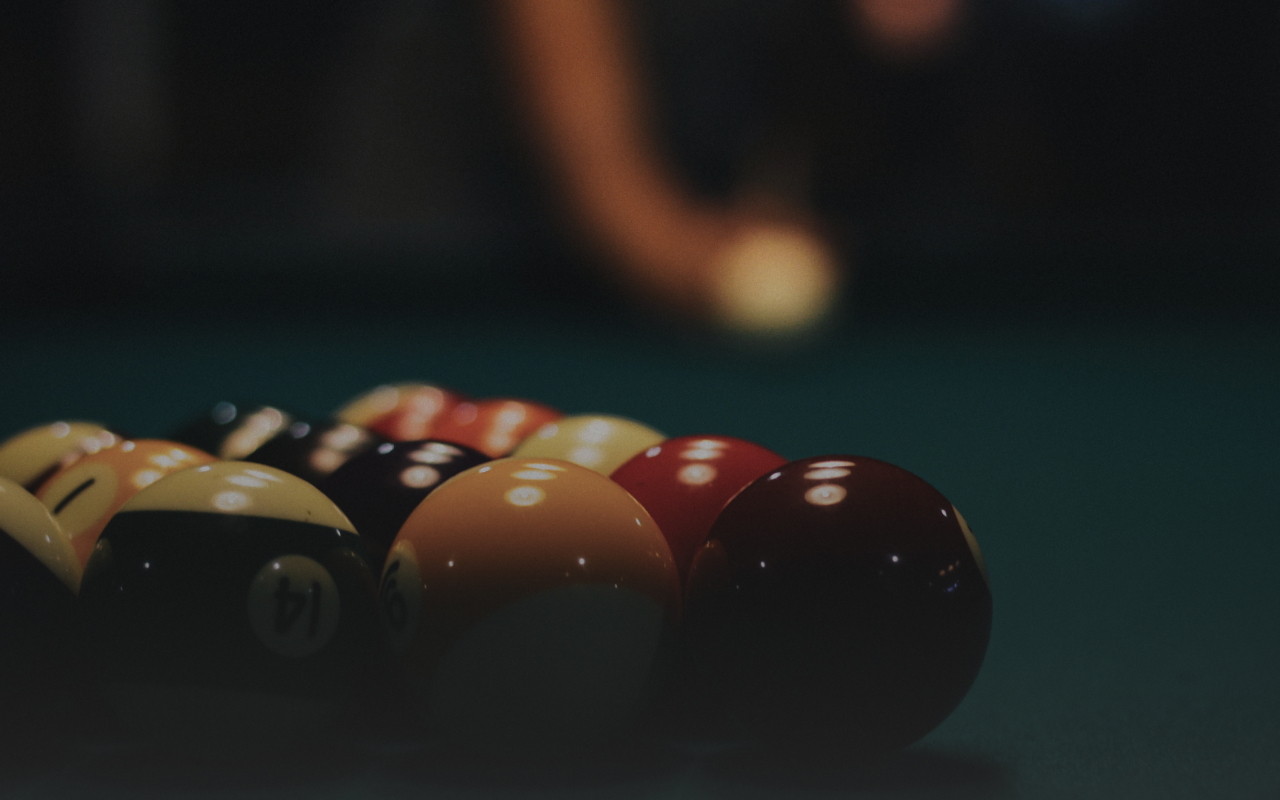
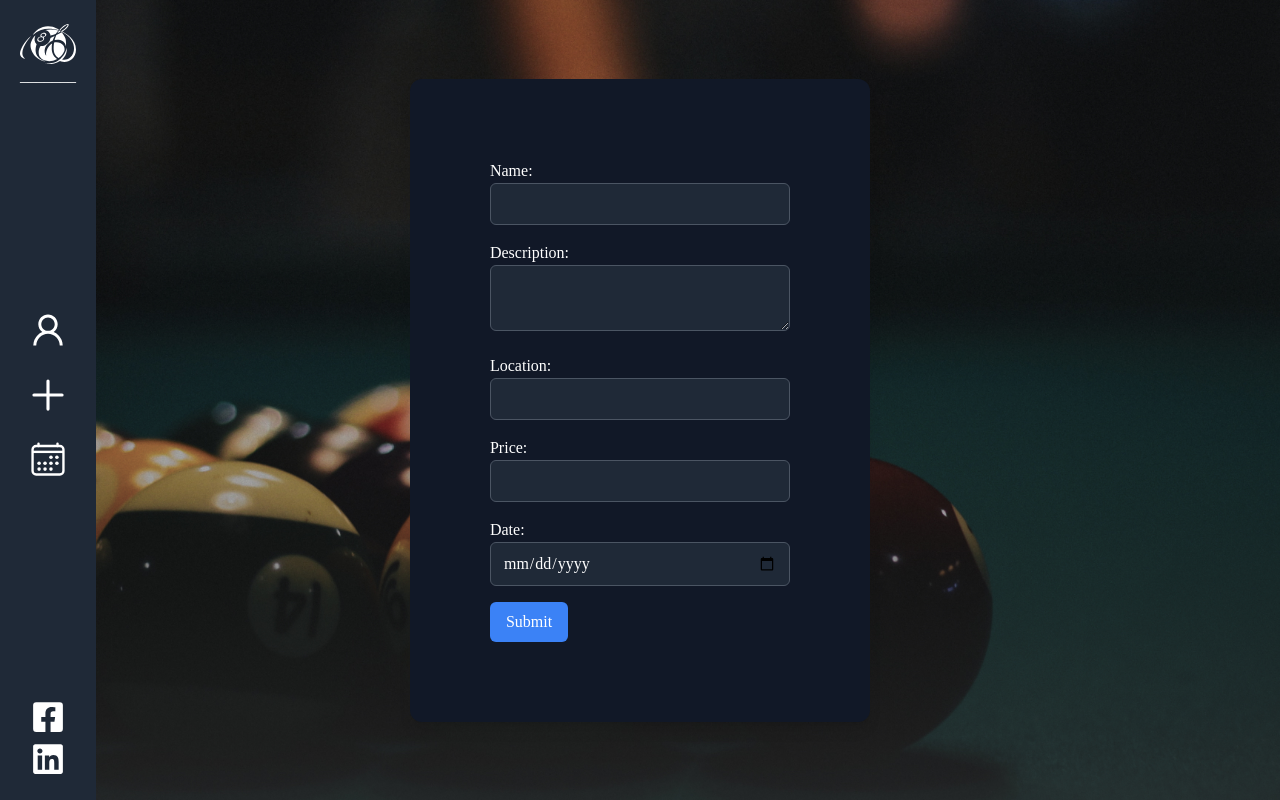
Before and after one commit to UoaWDCC/aspa-portal-v2, a React (Create React App) app in the folder packages/frontend/: page /admin-dashboard/new-event in a window 1280 px wide. Before the commit this address had no page. Built offline with nearby package versions, Linux system fonts and the light colour scheme; a web font is replaced by a local one.

Commit message:
Created file path for dashboard and working on pages

```diff
--- a/packages/frontend/src/App.js
+++ b/packages/frontend/src/App.js
@@ -10,6 +10,7 @@ import AdminHome from "./routes/dashboard/admin/AdminHome";
 import AdminLayout from "./routes/dashboard/admin/AdminLayout";
 import AdminEvents from "./routes/dashboard/admin/AdminEvents";
 import AdminUsers from "./routes/dashboard/admin/AdminUsers";
+import AdminNewEvent from "./routes/dashboard/admin/AdminNewEvent";
 
 export default function App() {
   return (
@@ -27,6 +28,7 @@ export default function App() {
           <Route index element={<AdminHome />} />
           <Route path="events" element={<AdminEvents />} />
           <Route path="users" element={<AdminUsers />} />
+          <Route path="new-event" element={<AdminNewEvent />} />
         </Route>
       </Routes>
     </div>
--- a/packages/frontend/src/index.css
+++ b/packages/frontend/src/index.css
@@ -77,3 +77,19 @@ body {
 .sans {
 	font-family: "Poppins", sans-serif;
 }
+
+/* Scrollbar styling */
+
+::-webkit-scrollbar {
+  width: 10px;
+  background-color: #333;
+}
+
+::-webkit-scrollbar-thumb {
+  background-color: #888;
+  border-radius: 5px;
+}
+
+::-webkit-scrollbar-thumb:hover {
+  background-color: #555;
+}
--- a/packages/frontend/src/routes/NewForm.jsx
+++ b/packages/frontend/src/routes/NewForm.jsx
@@ -73,8 +73,15 @@ const Create = () => {
           className="bg-transparent px-3 py-2 border-2 rounded-lg"
           onChange={(e) => setPaymentType(e.target.value)}
         >
-          <option value="bank transfer">Bank Transfer</option>
-          <option value="cash">Cash</option>
+          <option
+            value="bank transfer"
+            className="bg-transparent text-gray-800"
+          >
+            Bank Transfer
+          </option>
+          <option value="cash" className="bg-transparent text-gray-800">
+            Cash
+          </option>
         </select>
 
         {!isPending && (
--- a/packages/frontend/src/routes/dashboard/admin/AdminHome.jsx
+++ b/packages/frontend/src/routes/dashboard/admin/AdminHome.jsx
@@ -1,18 +1,55 @@
 import React from "react";
+import BG from "../../../assets/mainBG.jpg";
+import usersData from "./usersData";
 
 export default function AdminHome() {
+  const firstThreeUsers = usersData.slice(
+    usersData.length - 3,
+    usersData.length
+  );
+
   return (
-    <div className="ml-36 mt-10 text-white z-10">
+    <div className="ml-36 mt-16 text-white z-10">
       <div>
         <h2 className="text-5xl font-bold">Hi. *Admin Name*</h2>
         <div>
-          <h3 className="">Upcoming Scheduled Events</h3>
-          <div></div>
-          <div></div>
+          <h3 className="mt-10 mb-4 text-3xl font-semibold">
+            Upcoming Scheduled Events
+          </h3>
+          <div className="w-24 border-b-4 mb-10"></div>
+          <div className="flex gap-8">
+            <div
+              className="h-56 w-96 rounded-md grid place-items-center"
+              style={{
+                backgroundImage: `url(${BG})`,
+                backgroundSize: "contain",
+                backgroundRepeat: "no-repeat",
+              }}
+            >
+              <p>Name</p>
+            </div>
+            <div
+              className="h-56 w-96 rounded-md grid place-items-center"
+              style={{
+                backgroundImage: `url(${BG})`,
+                backgroundSize: "contain",
+                backgroundRepeat: "no-repeat",
+              }}
+            >
+              <p>Name</p>
+            </div>
+          </div>
         </div>
         <div>
-          <h3>New Users</h3>
-          <div></div>
+          <h3 className="pt-20 font-semibold text-3xl mb-4">New Users</h3>
+          <div className="w-24 border-b-4 mb-8"></div>
+          <div>
+            {firstThreeUsers.map((user, index) => (
+              <p className="text-xl" key={index}>
+                {user.name}
+              </p>
+            ))}
+          </div>
         </div>
       </div>
     </div>
--- /dev/null
+++ b/packages/frontend/src/routes/dashboard/admin/AdminNewEvent.jsx
@@ -0,0 +1,99 @@
+import React, { useRef } from "react";
+import { motion } from "framer-motion";
+
+const AdminNewEvent = () => {
+  const nameRef = useRef(null);
+  const descriptionRef = useRef(null);
+  const locationRef = useRef(null);
+  const priceRef = useRef(null);
+  const dateRef = useRef(null);
+
+  const handleSubmit = (e) => {
+    e.preventDefault();
+
+    console.log(
+      nameRef.current.value,
+      descriptionRef.current.value,
+      locationRef.current.value,
+      priceRef.current.value,
+      dateRef.current.value
+    );
+  };
+
+  return (
+    <div className="flex justify-center items-center h-screen ">
+      <motion.form
+        className="bg-gray-900 p-20 rounded-xl shadow-lg"
+        onSubmit={handleSubmit}
+      >
+        <div className="mb-4">
+          <label htmlFor="name" className="text-white">
+            Name:
+          </label>
+          <input
+            type="text"
+            id="name"
+            name="name"
+            ref={nameRef}
+            className="w-full py-2 px-3 bg-gray-800 border border-gray-600 rounded-md text-white focus:outline-none focus:border-blue-500"
+          />
+        </div>
+        <div className="mb-4">
+          <label htmlFor="description" className="text-white">
+            Description:
+          </label>
+          <textarea
+            id="description"
+            name="description"
+            ref={descriptionRef}
+            className="w-full py-2 px-3 bg-gray-800 border border-gray-600 rounded-md text-white focus:outline-none focus:border-blue-500"
+          ></textarea>
+        </div>
+        <div className="mb-4">
+          <label htmlFor="location" className="text-white">
+            Location:
+          </label>
+          <input
+            type="text"
+            id="location"
+            name="location"
+            ref={locationRef}
+            className="w-full py-2 px-3 bg-gray-800 border border-gray-600 rounded-md text-white focus:outline-none focus:border-blue-500"
+          />
+        </div>
+        <div className="mb-4">
+          <label htmlFor="price" className="text-white">
+            Price:
+          </label>
+          <input
+            type="number"
+            id="price"
+            name="price"
+            ref={priceRef}
+            className="w-full py-2 px-3 bg-gray-800 border border-gray-600 rounded-md text-white focus:outline-none focus:border-blue-500"
+          />
+        </div>
+        <div className="mb-4">
+          <label htmlFor="date" className="text-white">
+            Date:
+          </label>
+          <input
+            type="date"
+            id="date"
+            name="date"
+            ref={dateRef}
+            className="w-full py-2 px-3 bg-gray-800 border border-gray-600 rounded-md text-white focus:outline-none focus:border-blue-500"
+          />
+        </div>
+        <button
+          type="submit"
+          className="bg-blue-500 hover:bg-blue-600 text-white py-2 px-4 rounded-md focus:outline-none focus:ring-2 focus:ring-blue-400"
+        >
+          Submit
+        </button>
+      </motion.form>
+    </div>
+  );
+};
+
+export default AdminNewEvent;
--- a/packages/frontend/src/routes/dashboard/admin/AdminNewEvent.tsx
+++ /dev/null
@@ -1,14 +0,0 @@
-import { Outlet } from "react-router-dom";
-import AdminHome from "./AdminHome";
-import AdminSideBar from "./AdminSidebar";
-
-export default function Layout() {
-  return (
-    <>
-      <AdminSideBar>
-        {/* An <Outlet> renders the active route component, such as <Home /> or <Contact /> */}
-        <Outlet />
-      </AdminSideBar>
-    </>
-  );
-}
--- a/packages/frontend/src/routes/dashboard/admin/AdminUsers.jsx
+++ b/packages/frontend/src/routes/dashboard/admin/AdminUsers.jsx
@@ -1,6 +1,6 @@
 import React from "react";
 import { DataGrid } from "@mui/x-data-grid";
-import usersData from "./dummy";
+import usersData from "./usersData";
 
 export default function AdminEvents() {
   const columns = [
@@ -12,7 +12,9 @@ export default function AdminEvents() {
   return (
     <div>
       <div>
-        <h1>Users</h1>
+        <h1 className="text-4xl font-bold text-white ml-44 mt-10 mb-6">
+          Users
+        </h1>
         {usersData && usersData.length > 0 ? (
           <DataGrid
             className="w-9/12 mx-auto text-white"
--- /dev/null
+++ b/packages/frontend/src/routes/dashboard/admin/eventsData.jsx
@@ -0,0 +1,94 @@
+const eventsData = [
+  {
+    id: 11,
+    name: "Event 11",
+    description: "This is Event 11",
+    location: "Location 11",
+    price: 25,
+    date: "2023-09-20",
+    completed: new Date("2023-09-20") < new Date(),
+  },
+  {
+    id: 12,
+    name: "Event 12",
+    description: "This is Event 12",
+    location: "Location 12",
+    price: 15,
+    date: "2023-10-05",
+    completed: new Date("2023-10-05") < new Date(),
+  },
+  {
+    id: 13,
+    name: "Event 13",
+    description: "This is Event 13",
+    location: "Location 13",
+    price: 12,
+    date: "2023-11-15",
+    completed: new Date("2023-11-15") < new Date(),
+  },
+  {
+    id: 14,
+    name: "Event 14",
+    description: "This is Event 14",
+    location: "Location 14",
+    price: 18,
+    date: "2023-12-01",
+    completed: new Date("2023-12-01") < new Date(),
+  },
+  {
+    id: 15,
+    name: "Event 15",
+    description: "This is Event 15",
+    location: "Location 15",
+    price: 22,
+    date: "2024-01-10",
+    completed: new Date("2024-01-10") < new Date(),
+  },
+  {
+    id: 16,
+    name: "Event 16",
+    description: "This is Event 16",
+    location: "Location 16",
+    price: 30,
+    date: "2024-02-20",
+    completed: new Date("2024-02-20") < new Date(),
+  },
+  {
+    id: 17,
+    name: "Event 17",
+    description: "This is Event 17",
+    location: "Location 17",
+    price: 28,
+    date: "2024-03-15",
+    completed: new Date("2024-03-15") < new Date(),
+  },
+  {
+    id: 18,
+    name: "Event 18",
+    description: "This is Event 18",
+    location: "Location 18",
+    price: 14,
+    date: "2024-04-05",
+    completed: new Date("2024-04-05") < new Date(),
+  },
+  {
+    id: 19,
+    name: "Event 19",
+    description: "This is Event 19",
+    location: "Location 19",
+    price: 20,
+    date: "2024-05-10",
+    completed: new Date("2024-05-10") < new Date(),
+  },
+  {
+    id: 20,
+    name: "Event 20",
+    description: "This is Event 20",
+    location: "Location 20",
+    price: 18,
+    date: "2024-06-20",
+    completed: new Date("2024-06-20") < new Date(),
+  },
+];
+
+export default eventsData;
```
Also changed, not shown: packages/frontend/src/routes/dashboard/admin/AdminEvents.jsx (+20 -29 lines), packages/frontend/src/routes/dashboard/admin/usersData.jsx (renamed from packages/frontend/src/routes/dashboard/admin/dummy.jsx).
